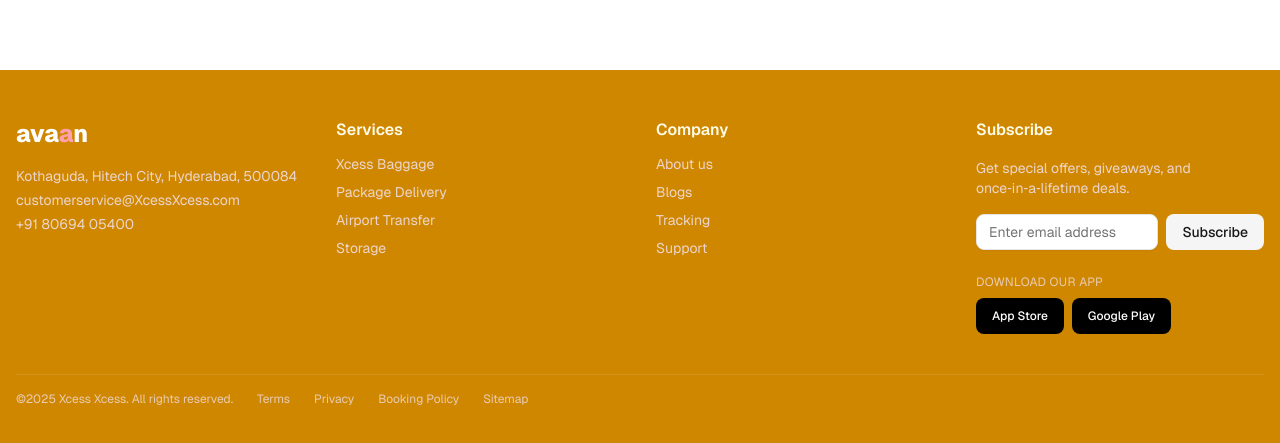
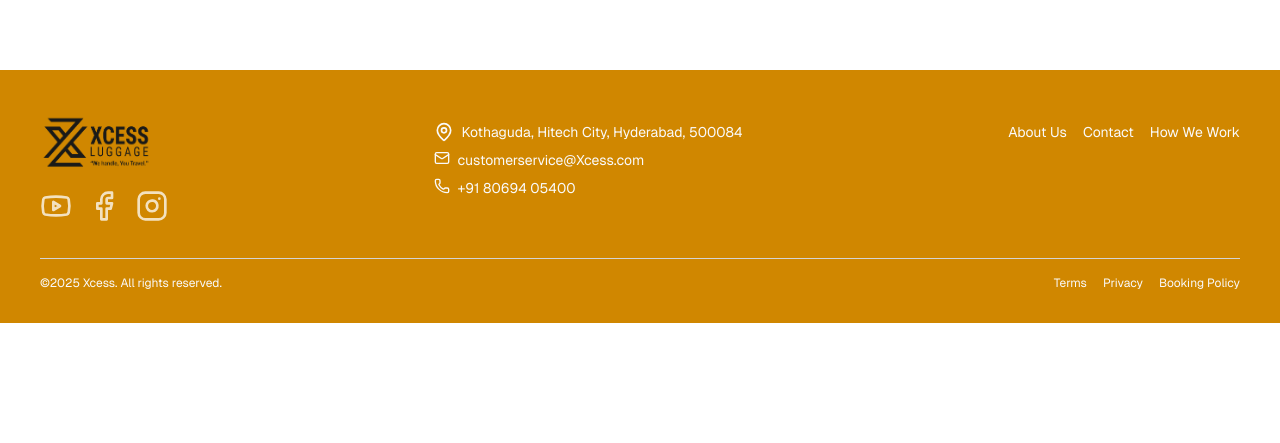
Before and after one commit to yashrajvrma/avaan-frontend, a React (Vite) app: page / in a window 1280 px wide. Shown: the part 2996-3439 px from the top of the page. After the commit the page ends 3319 px from the top, so only its background shows below. Built offline with nearby package versions, Linux system fonts and the light colour scheme.

Commit message:
fixed footer

```diff
--- a/src/components/site-footer.tsx
+++ b/src/components/site-footer.tsx
@@ -1,25 +1,50 @@
 import { Button } from "@/components/ui/button";
 import { Input } from "@/components/ui/input";
+import logo from "../../public/images/Excess-logo.png";
+import {
+  Youtube,
+  Facebook,
+  Instagram,
+  Linkedin,
+  MapPin,
+  Mail,
+  Phone,
+} from "lucide-react";
 
 export function SiteFooter() {
   return (
     <footer className="mt-16 bg-yellow-600 text-yellow-50">
-      <div className="mx-auto max-w-7xl px-4 py-12">
-        <div className="grid md:grid-cols-4 gap-8">
+      <div className="mx-auto max-w-7xl px-10 py-8">
+        <div className="flex justify-between gap-x-6">
           <div className="space-y-4">
             <div className="text-2xl font-extrabold">
-              <span className="text-white">ava</span>
+              {/* <span className="text-white">ava</span>
               <span className="text-rose-300">a</span>
-              <span className="text-white">n</span>
+              <span className="text-white">n</span> */}
+              <img src={logo} alt="Logo" className="w-28 h-20" />
+              <div className="flex items-center gap-4 hover:cursor-pointer mt-2">
+                <Youtube className="w-8 h-8 text-white opacity-75" />
+                <Facebook className="w-8 h-8 text-white opacity-75 " />
+                <Instagram className="w-8 h-8 text-white opacity-75" />
               </div>
-            <ul className="text-sm space-y-1 text-purple-100/80">
-              <li>Kothaguda, Hitech City, Hyderabad, 500084</li>
-              <li>customerservice@XcessXcess.com</li>
-              <li>+91 80694 05400</li>
-            </ul>
+            </div>
+          </div>
+          <div className="text-sm space-y-2 text-neutral-50 pt-5">
+            <div className="flex gap-x-2">
+              <MapPin className="w-5 h-5" />
+              Kothaguda, Hitech City, Hyderabad, 500084
+            </div>
+            <div className="flex gap-x-2">
+              <Mail className="w-4 h-4" />
+              customerservice@Xcess.com
+            </div>
+            <div className="flex gap-x-2">
+              <Phone className="w-4 h-4" />
+              +91 80694 05400
+            </div>
           </div>
 
-          <div>
+          {/* <div>
             <h4 className="font-semibold mb-3">Services</h4>
             <ul className="text-sm space-y-2 text-purple-100/80">
               <li>
@@ -35,27 +60,24 @@
                 <a href="#">Storage</a>
               </li>
             </ul>
+          </div> */}
+
+          <div className="flex gap-x-2 pt-5">
+            {/* <h4 className="font-semibold mb-3">Company</h4> */}
+            <div className="flex justify-between gap-x-4 text-sm space-y-2 text-neutral-50">
+              <div>
+                <a href="#">About Us</a>
+              </div>
+              <div>
+                <a href="#">Contact</a>
+              </div>
+              <div>
+                <a href="#">How We Work</a>
+              </div>
+            </div>
           </div>
 
-          <div>
-            <h4 className="font-semibold mb-3">Company</h4>
-            <ul className="text-sm space-y-2 text-purple-100/80">
-              <li>
-                <a href="#">About us</a>
-              </li>
-              <li>
-                <a href="#">Blogs</a>
-              </li>
-              <li>
-                <a href="#">Tracking</a>
-              </li>
-              <li>
-                <a href="#">Support</a>
-              </li>
-            </ul>
-          </div>
-
-          <div className="space-y-4">
+          {/* <div className="space-y-4">
             <h4 className="font-semibold">Subscribe</h4>
             <p className="text-sm text-purple-100/80">
               Get special offers, giveaways, and once‑in‑a‑lifetime deals.
@@ -86,11 +108,14 @@
                 </Button>
               </div>
             </div>
-          </div>
+          </div> */}
         </div>
 
-        <div className="mt-10 border-t border-white/10 pt-4 text-xs text-purple-100/70 flex flex-wrap items-center gap-x-6 gap-y-2">
-          <span>©2025 Xcess Xcess. All rights reserved.</span>
+        <div className="mt-5 pt-4 text-xs text-neutral-50 flex flex-col gap-x-6 gap-y-4">
+          <div className="w-full h-[1px] bg-neutral-300"></div>
+          <div className="flex justify-between">
+            <div>©2025 Xcess. All rights reserved.</div>
+            <div className="flex justify-center gap-x-4">
               <a href="#" className="hover:text-white">
                 Terms
               </a>
@@ -100,9 +125,8 @@
               <a href="#" className="hover:text-white">
                 Booking Policy
               </a>
-          <a href="#" className="hover:text-white">
-            Sitemap
-          </a>
+            </div>
+          </div>
         </div>
       </div>
     </footer>
```
Lines whose indentation alone changed are shown as unchanged.
